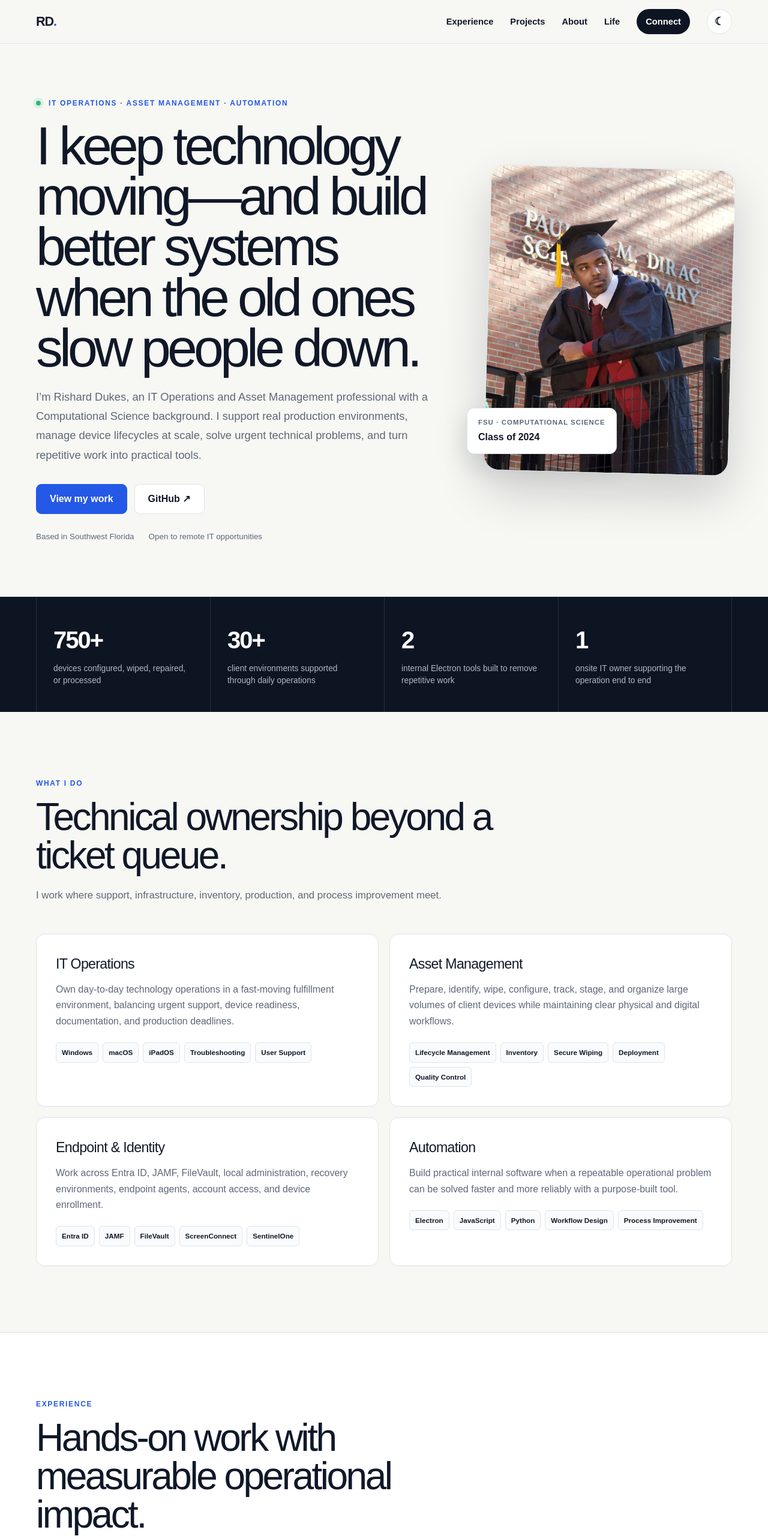
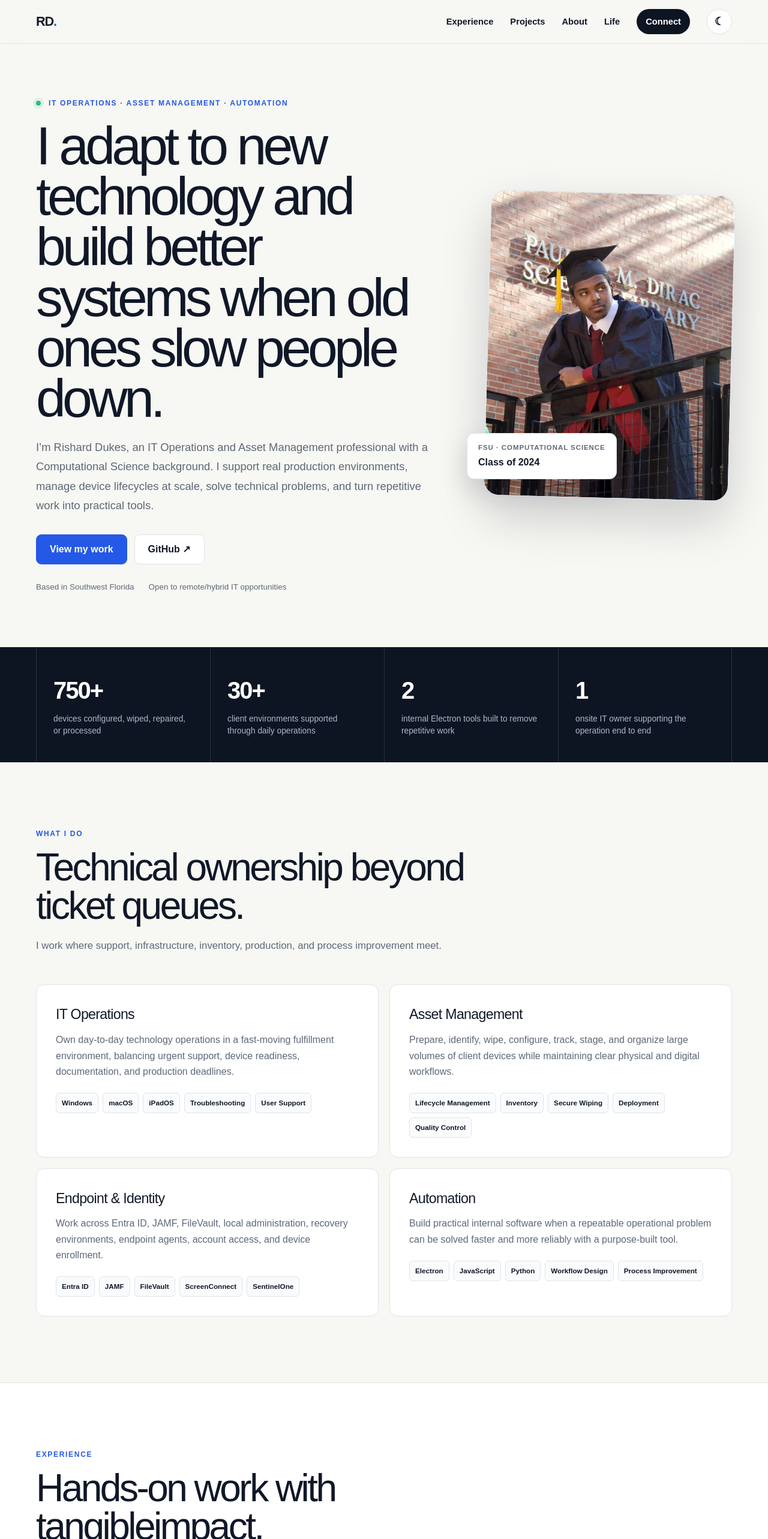
Before and after one commit to RishardDukes/rishard-portfolio-site, a Next.js app: page / in a window 1280 px wide. Shown: the top 2566 px of the page at 60% size. Built offline with nearby package versions, Linux system fonts and the light colour scheme.

Commit message:
Update portfolio

```diff
--- a/app/page.tsx
+++ b/app/page.tsx
@@ -86,13 +86,13 @@ export default function Home() {
       <section className="hero container" id="top">
         <div className="hero-copy">
           <p className="kicker"><span className="status-dot" /> IT Operations · Asset Management · Automation</p>
-          <h1>I keep technology moving—and build better systems when the old ones slow people down.</h1>
-          <p className="hero-subtext">I’m Rishard Dukes, an IT Operations and Asset Management professional with a Computational Science background. I support real production environments, manage device lifecycles at scale, solve urgent technical problems, and turn repetitive work into practical tools.</p>
+          <h1>I adapt to new technology and build better systems when old ones slow people down.</h1>
+          <p className="hero-subtext">I’m Rishard Dukes, an IT Operations and Asset Management professional with a Computational Science background. I support real production environments, manage device lifecycles at scale, solve technical problems, and turn repetitive work into practical tools.</p>
           <div className="hero-actions">
             <a className="button primary" href="#experience">View my work</a>
             <a className="button secondary" href="https://github.com/RishardDukes" target="_blank" rel="noreferrer">GitHub ↗</a>
           </div>
-          <div className="hero-meta"><span>Based in Southwest Florida</span><span>Open to remote IT opportunities</span></div>
+          <div className="hero-meta"><span>Based in Southwest Florida</span><span>Open to remote/hybrid IT opportunities</span></div>
         </div>
         <div className="hero-portrait-wrap">
           <div className="hero-portrait">
@@ -105,13 +105,13 @@ export default function Home() {
       <section className="stats-wrap"><div className="stats container">{stats.map((stat) => <div className="stat" key={stat.label}><strong>{stat.value}</strong><span>{stat.label}</span></div>)}</div></section>
 
       <section className="section container" id="experience">
-        <div className="section-heading"><p className="eyebrow">What I do</p><h2>Technical ownership beyond a ticket queue.</h2><p>I work where support, infrastructure, inventory, production, and process improvement meet.</p></div>
+        <div className="section-heading"><p className="eyebrow">What I do</p><h2>Technical ownership beyond ticket queues.</h2><p>I work where support, infrastructure, inventory, production, and process improvement meet.</p></div>
         <div className="capability-grid">{capabilities.map((item) => <article className="capability-card" key={item.title}><h3>{item.title}</h3><p>{item.text}</p><div className="tags">{item.tags.map((tag) => <span key={tag}>{tag}</span>)}</div></article>)}</div>
       </section>
 
       <section className="section experience-section">
         <div className="container">
-          <div className="section-heading narrow"><p className="eyebrow">Experience</p><h2>Hands-on work with measurable operational impact.</h2></div>
+          <div className="section-heading narrow"><p className="eyebrow">Experience</p><h2>Hands-on work with tangibleimpact.</h2></div>
           <div className="ops-feature">
             <div className="ops-image"><Image src="/images/mac-wipe.webp" alt="A MacBook being wiped and prepared with macOS" fill sizes="(max-width: 900px) 100vw, 44vw" /></div>
             <div className="ops-copy"><p className="eyebrow">A real part of the work</p><h3>Every device has a lifecycle.</h3><p>Assessment, secure wiping, operating-system recovery, configuration, quality checks, staging, and documentation all have to happen before a device is ready for its next user or client workflow.</p><div className="tags"><span>Secure Wiping</span><span>macOS Recovery</span><span>Device Readiness</span><span>Quality Control</span></div></div>
@@ -138,7 +138,7 @@ export default function Home() {
 
       <section className="section life-section" id="life">
         <div className="container">
-          <div className="life-heading"><div><p className="eyebrow">Beyond the keyboard</p><h2>The work matters, but it isn’t the whole story.</h2></div><p>Training, traveling, live music, and doing things that make life feel bigger than a screen.</p></div>
+          <div className="life-heading"><div><p className="eyebrow">Beyond the keyboard</p><h2>Exploration, discipline and freedom define my pastimes.</h2></div><p>Training, traveling, live music, and doing things that make life feel bigger than the 9-5.</p></div>
           <div className="photo-grid">{photos.map((photo) => <figure className={`photo-card ${photo.className}`} key={photo.src}><Image src={photo.src} alt={photo.alt} fill sizes="(max-width: 640px) 100vw, (max-width: 1000px) 50vw, 33vw" /><figcaption>{photo.label}</figcaption></figure>)}</div>
         </div>
       </section>
```
Also changed, not shown: 1 other file (tests, documents, lock files or other folders).
